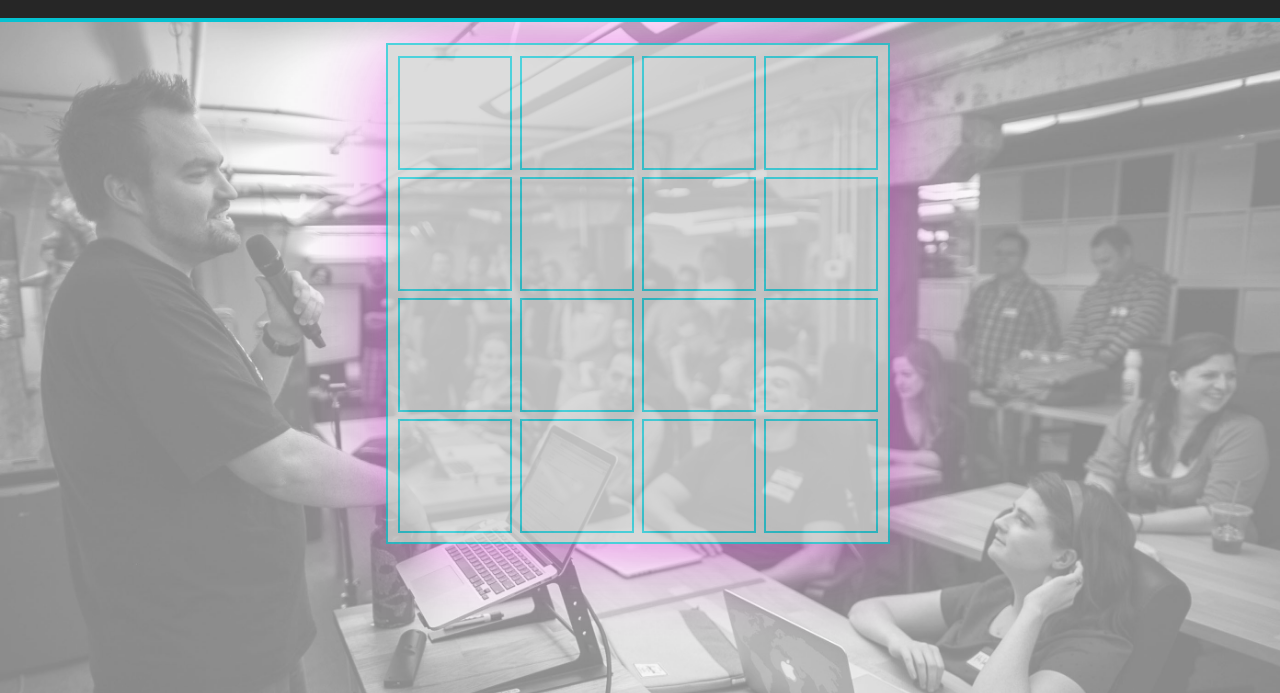
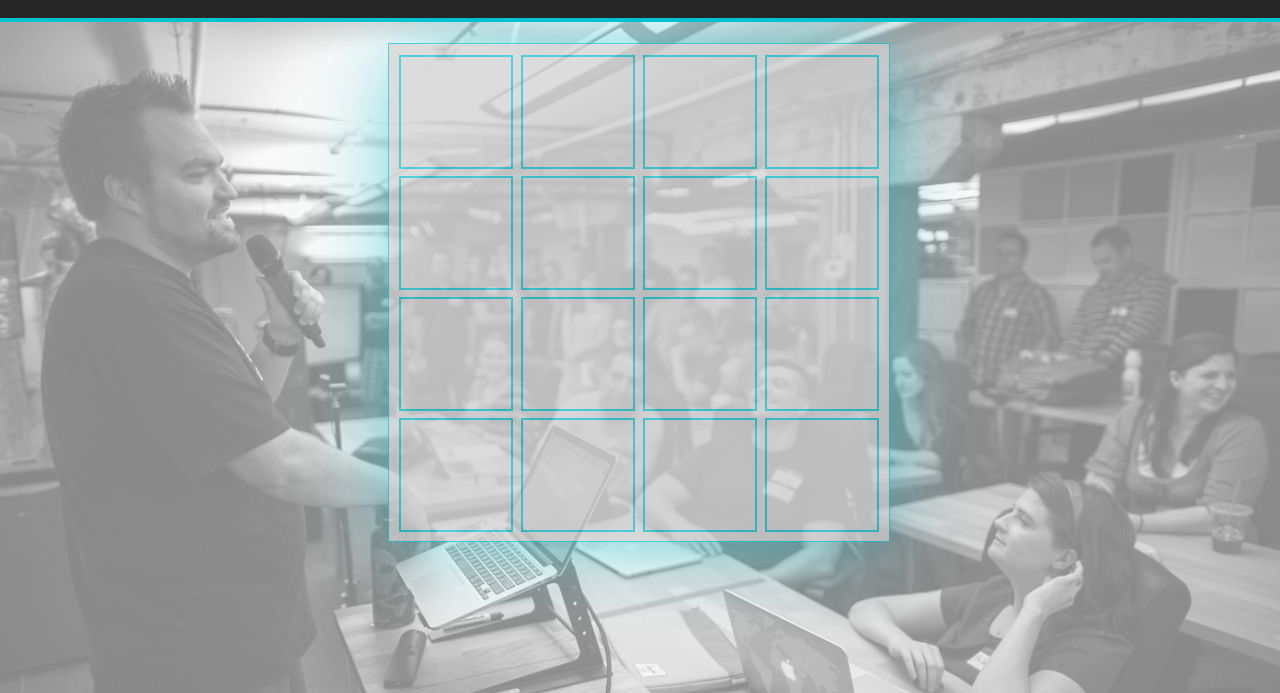
Before and after one commit to tessgriffin/2048, a website: page index.html in a window 1280 px wide. Shown: the part 107-800 px from the top of the page. Drawn offline with Linux system fonts and the light colour scheme.

Commit message:
updated css

```diff
--- a/style.css
+++ b/style.css
@@ -34,7 +34,7 @@ body {
 }
 
 #board {
-  border: 2px solid #05c2d1;
+  border: 1px solid #05c2d1;
   background-color: #D0D0D0;
   opacity: 0.7;
   position: absolute;
@@ -42,9 +42,9 @@ body {
   height: 497px;
   top: 150px;
   right: calc(50% - 250px);
-  -webkit-box-shadow: 0px 0px 86px -13px rgba(230,30,223,1);
-  -moz-box-shadow: 0px 0px 86px -13px rgba(230,30,223,1);
-  box-shadow: 0px 0px 86px -13px rgba(230,30,223,1);
+  -webkit-box-shadow: 0px 0px 86px -13px #05c2d1;
+  -moz-box-shadow: 0px 0px 86px -13px #05c2d1;
+  box-shadow: 0px 0px 86px -13px #05c2d1;
 }
 
 .tile {
```
